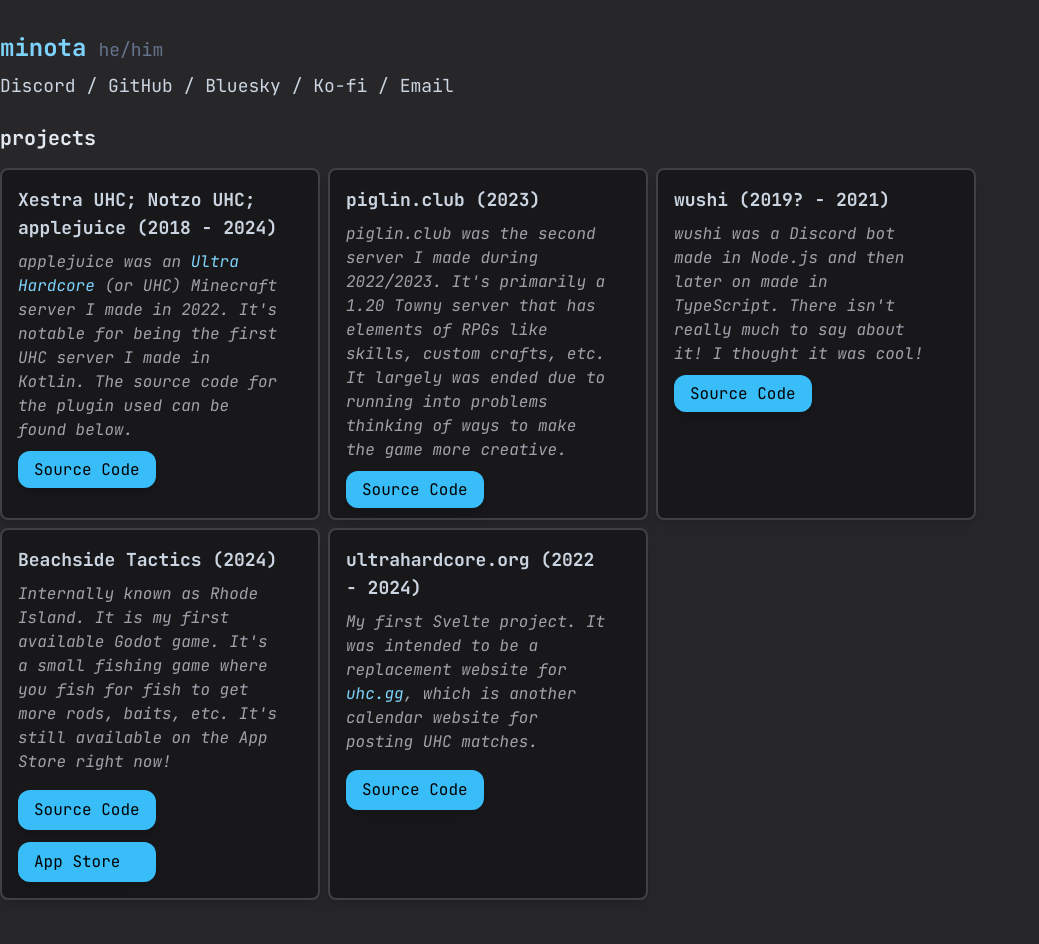
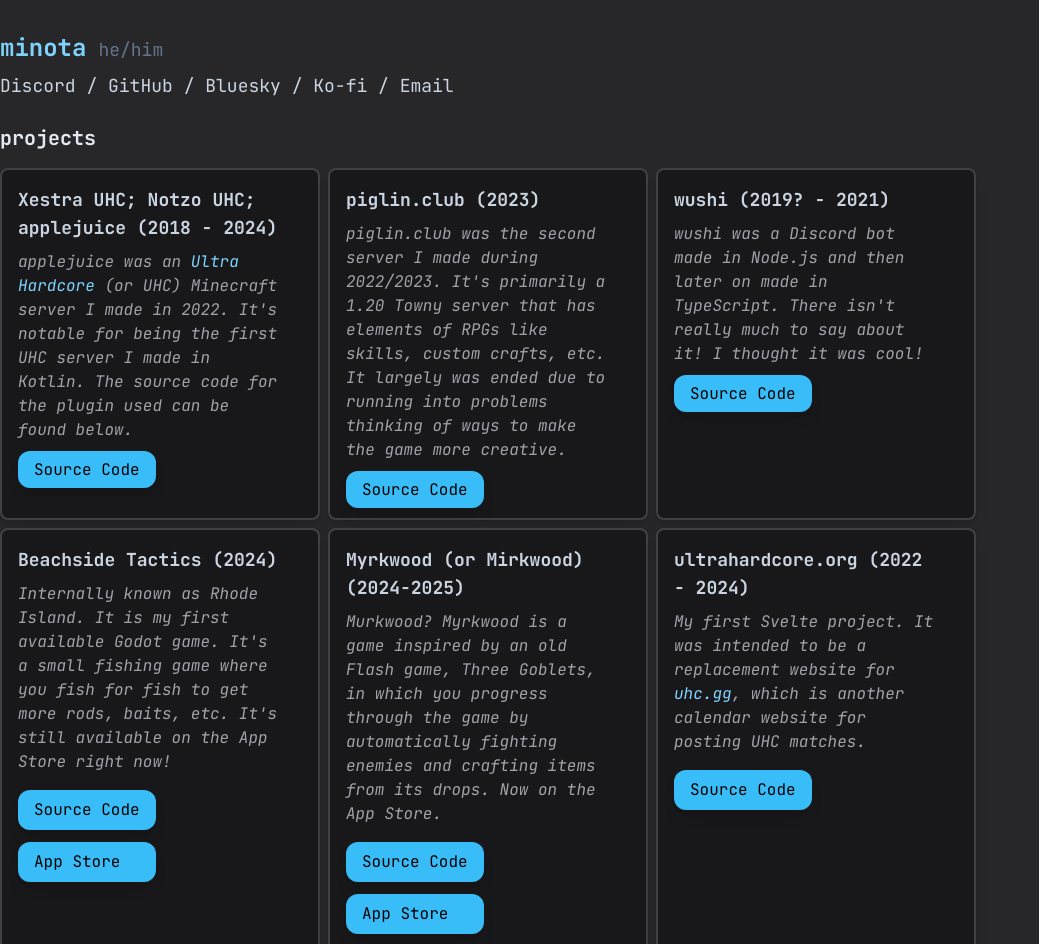
Before and after one commit to minotaa/minota.club, a SvelteKit app: page / in a window 1280 px wide. Shown: the top 944 px of the page, without its empty margins (0-1039 px from the left). Before the commit the page ends 916 px from the top, so only its background shows below. Built offline with nearby package versions, Linux system fonts and the light colour scheme.

Commit message:
add myrkwood

```diff
--- a/src/routes/+page.svelte
+++ b/src/routes/+page.svelte
@@ -39,7 +39,7 @@
         piglin.club was the second server I made during 2022/2023. It's primarily a 1.20 Towny server that has elements of RPGs like skills, custom crafts, etc.
         It largely was ended due to running into problems thinking of ways to make the game more creative.
       </h3>
-      <a title="Open applejuice source code" href="https://github.com/PiglinClub/Brimstone" target="_blank" class="shadow-lg rounded-xl pt-2 pb-2 pl-4 pr-4 bg-sky-400 hover:bg-sky-500 transition-colors">Source Code</a>
+      <a title="Open piglin.club source code" href="https://github.com/PiglinClub/Brimstone" target="_blank" class="shadow-lg rounded-xl pt-2 pb-2 pl-4 pr-4 bg-sky-400 hover:bg-sky-500 transition-colors">Source Code</a>
     </div>
 
     <div class="shadow-lg rounded-lg p-4 pr-8 w-80 h-200 bg-zinc-900 border-2 border-zinc-700">
@@ -60,6 +60,18 @@
         <a title="Get Beachside Tactics" href="https://apps.apple.com/us/app/beachside-tactics/id6596775495?itscg=30200&itsct=apps_box_badge&mttnsubad=6596775495" target="_blank" class="shadow-lg rounded-xl pt-2 pb-2 mt-3 pl-4 pr-4 bg-sky-400 hover:bg-sky-500 transition-colors">App Store</a>
       </div>
     </div>
+
+    <div class="shadow-lg rounded-lg p-4 pr-8 w-80 h-200 bg-zinc-900 border-2 border-zinc-700">
+      <h2 class="text-slate-300 text-lg font-bold">Myrkwood (or Mirkwood) (2024-2025)</h2>
+      <h3 class="mt-2 text-zinc-400 text-md italic mb-4">
+        Murkwood? Myrkwood is a game inspired by an old Flash game, Three Goblets, in which you progress through the game by automatically fighting enemies and crafting items from its drops. Now on the App Store.
+      </h3>
+      <div class="flex flex-col w-fit place-end">
+        <a title="Open Myrkwood source code" href="https://github.com/minotaa/myrkwood" target="_blank" class="shadow-lg rounded-xl pt-2 pb-2 pl-4 pr-4 bg-sky-400 hover:bg-sky-500 transition-colors">Source Code</a>
+        <a title="Get Myrkwood" href="https://apps.apple.com/us/app/myrkwood/id6738539616" target="_blank" class="shadow-lg rounded-xl pt-2 pb-2 mt-3 pl-4 pr-4 bg-sky-400 hover:bg-sky-500 transition-colors">App Store</a>
+      </div>
+    </div>
+
     <div class="shadow-lg rounded-lg p-4 pr-8 w-80 h-200 bg-zinc-900 border-2 border-zinc-700">
       <h2 class="text-slate-300 text-lg font-bold">ultrahardcore.org (2022 - 2024)</h2>
       <h3 class="mt-2 text-zinc-400 text-md italic mb-4">
```
